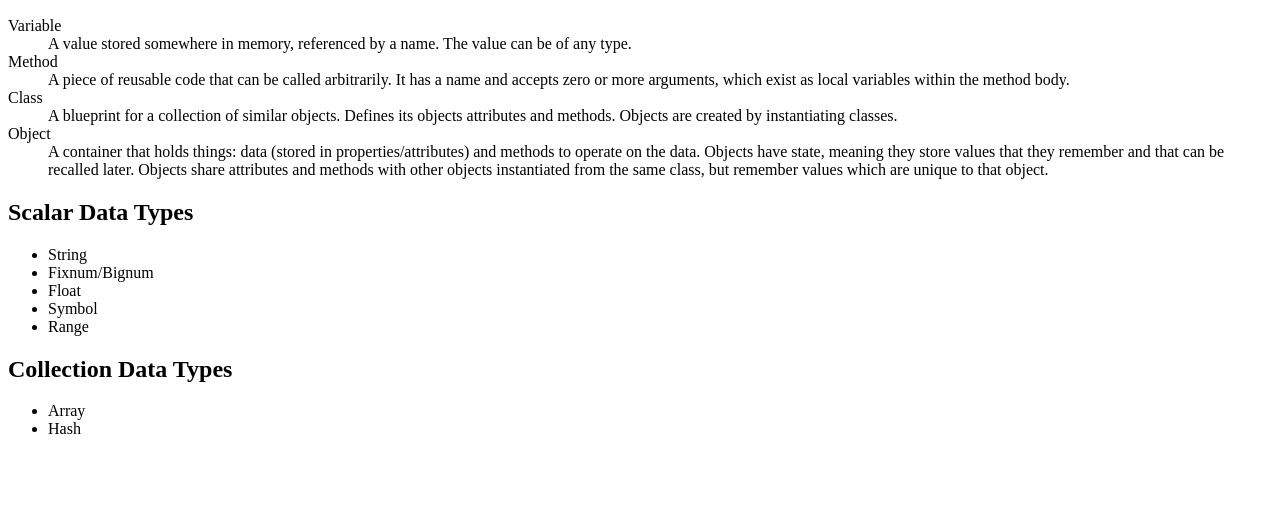
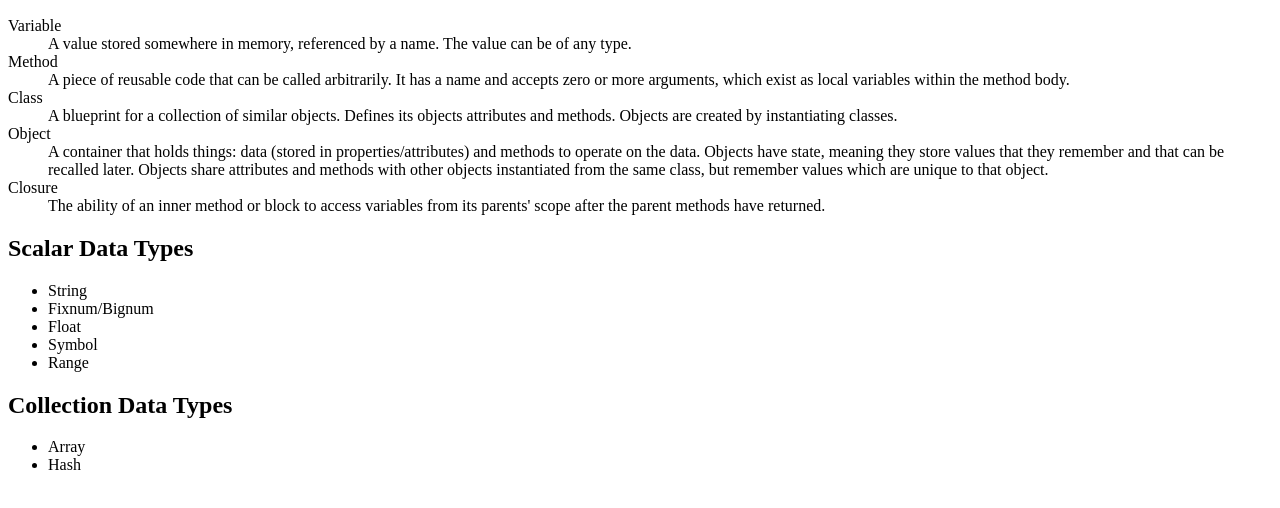
Before and after one commit to jimmycuadra/tamitime, a plain HTML site: page back/cheat_sheet.html in a window 1280 px wide. Shown: the part 110-618 px from the top of the page. Drawn offline with Linux system fonts and the light colour scheme.

Commit message:
omg closures are awesome

```diff
--- a/back/cheat_sheet.html
+++ b/back/cheat_sheet.html
@@ -20,6 +20,9 @@
 
     <dt>Object</dt>
     <dd>A container that holds things: data (stored in properties/attributes) and methods to operate on the data. Objects have state, meaning they store values that they remember and that can be recalled later. Objects share attributes and methods with other objects instantiated from the same class, but remember values which are unique to that object.</dd>
+
+    <dt>Closure</dt>
+    <dd>The ability of an inner method or block to access variables from its parents' scope after the parent methods have returned.</dd>
   </dl>
 
   <h2>Scalar Data Types</h2>
```
